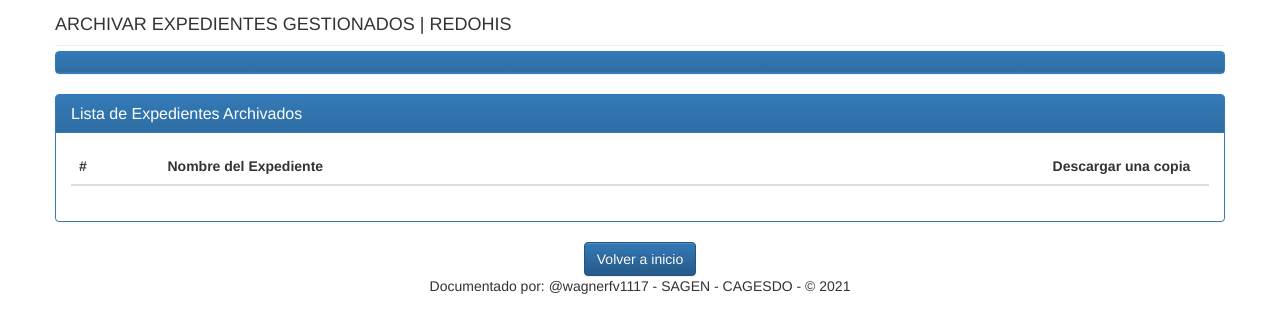
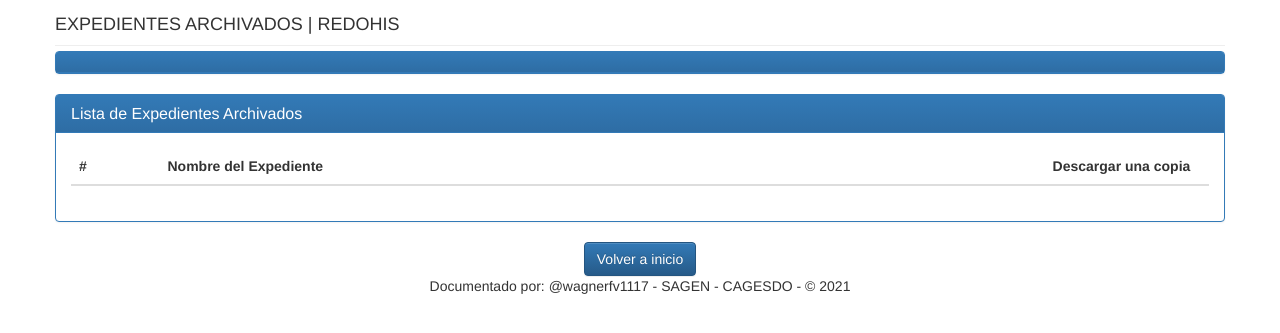
Before and after one commit to wafervi/REDOHIS, a PHP site: page /cargaindex.php in a window 1280 px wide. Shown: the part 51-384 px from the top of the page. Run offline with PHP 8.4, Linux system fonts and the light colour scheme; the visitor is signed in with stand-in values (Sample User, id 1); lists and menus that the app fills with data are empty; some libraries are stand-ins or nearby versions.

Commit message:
ajustes a los mensajes de la pagina y pestañas en el navegador

```diff
--- a/cargaindex.php
+++ b/cargaindex.php
@@ -18,7 +18,7 @@ if (empty($_SESSION["usuario"])) {
 <!DOCTYPE html> <!--Empieza el encabezado de la pagina web -->
 <html>
 <head>
-<title>Historial de expedientes | REDOHIS</title><!--Titulo de que muestra la pestaña del navegador -->
+<title>Expedientes archivados | REDOHIS</title><!--Titulo de que muestra la pestaña del navegador -->
 
 <!-- En este caso, se toma una referencia del estilo CSS que utiliza la pagina web -->
 <link rel="stylesheet" href="https://maxcdn.bootstrapcdn.com/bootstrap/3.3.7/css/bootstrap.min.css" >
@@ -59,7 +59,7 @@ if (empty($_SESSION["usuario"])) {
 <div class="container">
   <div class="row justify-content-md-center">
   <div class="col-md-center">
-    <h4>ARCHIVAR EXPEDIENTES GESTIONADOS | REDOHIS</h4> <!-- Se muestra el titulo de la pagina web -->
+    <h4>EXPEDIENTES ARCHIVADOS | REDOHIS</h4> <!-- Se muestra el titulo de la pagina web -->
     <hr style="margin-top:5px;margin-bottom: 5px;">
     <div class="content"> </div>
     <div class="panel panel-primary">
@@ -142,5 +142,3 @@ for ($i=2; $i<count($REDOHIS); $i++)
 </div>
 
 </html>
-
-<!-- Fuente de ayuda: Baul PHP-->
--- a/index.php
+++ b/index.php
@@ -33,7 +33,7 @@ if (empty($_SESSION["usuario"])) {
 			<nav>
 				<ul> <!--estos son los botones, para poder redireccionar a las tareas del sistema-->
 					<li><a href="cargardoc.php">Ver o radicar Documentos salidos</a></li>
-					<li><a href="cargaindex.php">Consultar expedientes historicos</a></li>
+					<li><a href="cargaindex.php">Consultar expedientes archivados</a></li>
 					<li><a href="logout.php">Cerrar sesión</a></li>
 				</ul>
 			</nav>
```
